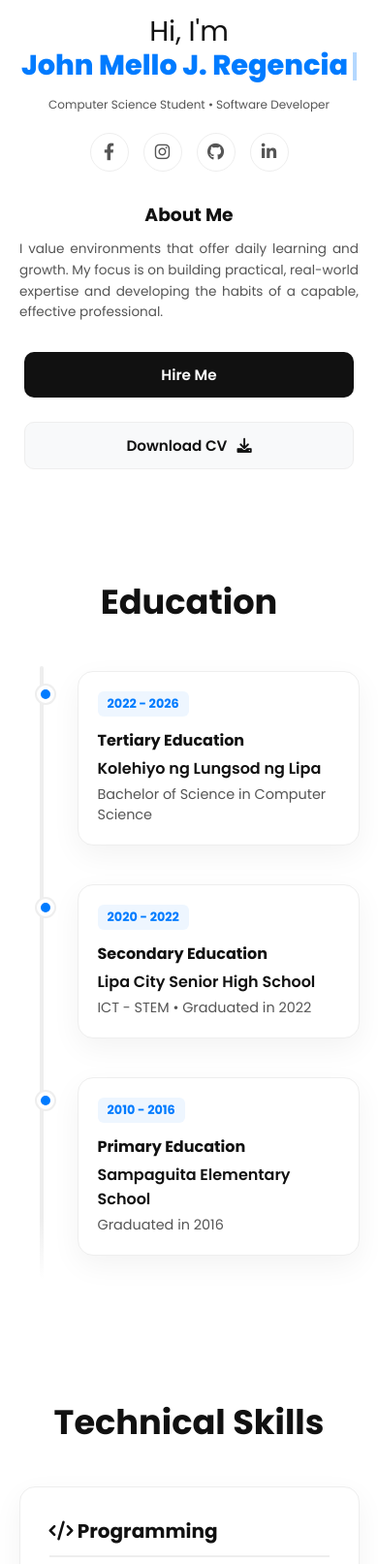
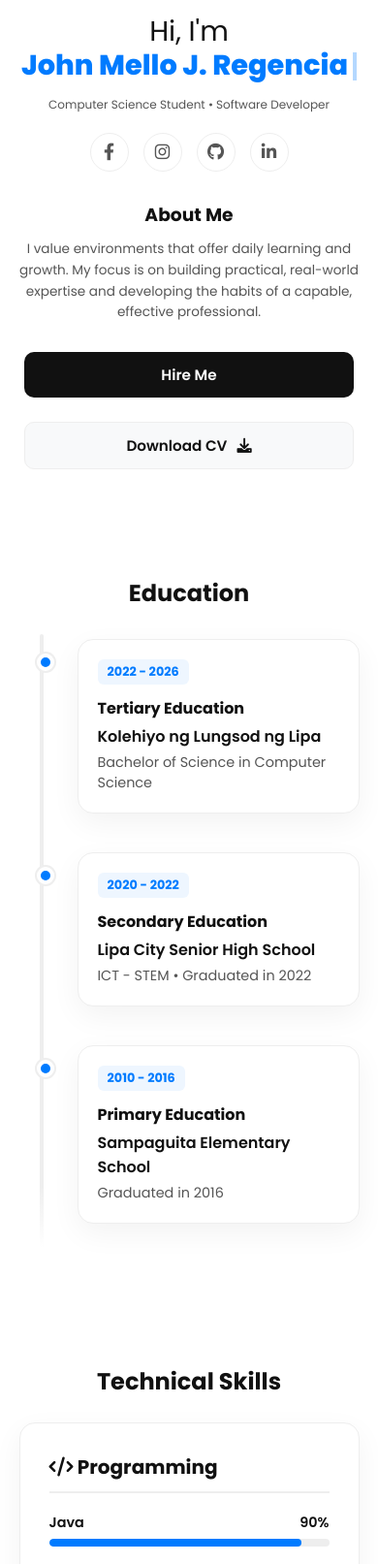
Before and after one commit to m3lloo/My-Portfolio, a Flask app: page / in a window 390 px wide. Shown: the part 441-2054 px from the top of the page at 97% size. Run offline with Flask 3, Linux system fonts and the light colour scheme.

Commit message:
updated text sizes

```diff
--- a/api/index.py
+++ b/api/index.py
@@ -1,7 +1,6 @@
 from flask import Flask, render_template
 
-# Initialize Flask with explicit folder paths relative to the 'api' directory
-# We use '../' to go up one level to the root where 'templates' and 'static' are
+# kakayanin
 app = Flask(__name__,
             template_folder='../templates',
             static_folder='../static')
--- a/static/css/style.css
+++ b/static/css/style.css
@@ -170,6 +170,8 @@ section[id] {
     font-weight: 700;
     text-align: center;
     margin-bottom: 40px;
+    /* Transition added for smooth resizing if window is dragged */
+    transition: font-size 0.3s;
 }
 
 .card {
@@ -300,7 +302,7 @@ section[id] {
     margin-bottom: 15px;
 }
 
-/* NEW: SOCIAL ICONS STYLING */
+/* SOCIAL ICONS STYLING */
 .social-icons {
     display: flex;
     gap: 15px;
@@ -335,11 +337,13 @@ section[id] {
     margin-bottom: 10px;
 }
 
+/* --- MAIN TEXT: LEFT ALIGN FOR DESKTOP --- */
 .about-content p {
     color: var(--text-muted);
     line-height: 1.6;
     margin-bottom: 30px;
     font-size: 0.95rem;
+    text-align: left; /* Default Left for Desktop */
 }
 
 .hero-btns {
@@ -720,11 +724,17 @@ section[id] {
         text-align: center;
     }
 
+    /* --- CENTER TEXT ON MOBILE/TABLET --- */
+    .about-content p {
+        text-align: center;
+        margin-left: auto;
+        margin-right: auto;
+    }
+
     .badge-container {
         justify-content: center;
     }
 
-    /* CENTER SOCIAL ICONS ON MOBILE */
     .social-icons {
         justify-content: center;
         margin-bottom: 30px;
@@ -773,15 +783,20 @@ section[id] {
 }
 
 @media (max-width: 480px) {
+    /* --- FIX: REDUCE H2 FONT SIZE ON MOBILE --- */
+    .section-title {
+        font-size: 1.5rem; /* Reduced from 2.2rem */
+        margin-bottom: 25px;
+    }
+
     .hero-name {
         font-size: 1.8rem;
     }
 
-    /* --- FIX FOR SUBTITLE ON MOBILE --- */
-    /* Forces the text to stay on one line by making it smaller */
+    /* FIX FOR SUBTITLE ON MOBILE */
     .hero-subtitle {
-        font-size: 0.75rem; /* Small enough to fit */
-        white-space: nowrap; /* Forces one single line */
+        font-size: 0.75rem;
+        white-space: nowrap;
         margin-bottom: 20px;
     }
 
@@ -803,11 +818,11 @@ section[id] {
         margin-bottom: 10px;
     }
 
+    /* Keep center alignment on small screens, add padding */
     .about-content p {
         font-size: 0.85rem;
         margin-left: 20px;
         margin-right: 20px;
-        text-align: justify; /* Ensure it stays justified on mobile */
     }
 
     .timeline::after {
```
